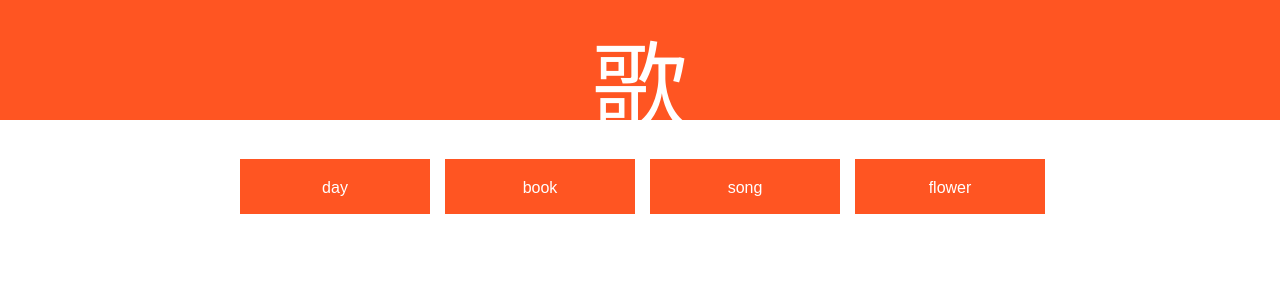
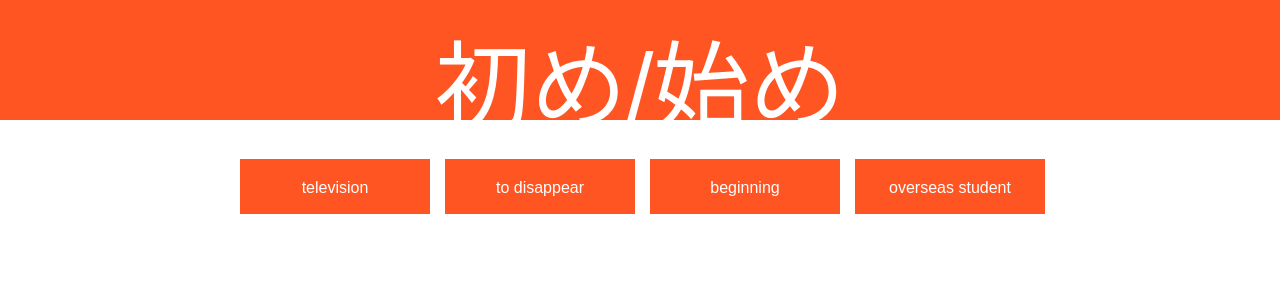
Before and after one commit to chriszimmerman/japanquiz, a React (Create React App) app: page / in a window 1280 px wide. Shown: the top 300 px of the page. Built offline with nearby package versions, Linux system fonts and the light colour scheme.

Commit message:
Uses JSON file to pick questions for the quiz.

```diff
--- a/src/App.js
+++ b/src/App.js
@@ -2,32 +2,7 @@ import React, { Component } from 'react';
 import './App.css';
 import _ from 'underscore';
 
-var data = [
-  {
-    kanji: '花',
-    hiragana: 'はな',
-    romaji: 'hana',
-    english: 'flower'
-  },
-  {
-    kanji: '本',
-    hiragana: 'ほん',
-    romaji: 'hon',
-    english: 'book'
-  },
-  {
-    kanji: '日',
-    hiragana: 'にち',
-    romaji: 'nichi',
-    english: 'day'
-  },
-  {
-    kanji: '歌',
-    hiragana: 'うた',
-    romaji: 'uta',
-    english: 'song'
-  }
-];
+var data = require('../data/level5.json');
 
 function newQuestion(){
     const NUMBER_OF_ANSWERS = 4;
@@ -85,13 +60,17 @@ class Question extends Component {
   }
 
   render() {
+    function getQuestionDisplayText(question) {
+      return question.kanji !== "" ? question.kanji : question.kana
+    }
+
     var answers = this.props.answers.map((answer, i) =>
       <Answer onAnswerSelected={this.handleAnswerSelected} key={i} answer={answer} />
     );
     return (
       <div className={"Quiz-header " + this.state.questionClass}>
         <div className="Question">
-          {this.props.question.kanji}
+          {getQuestionDisplayText(this.props.question)}
         </div>
           {answers}
       { this.state.showNext ? (
```
